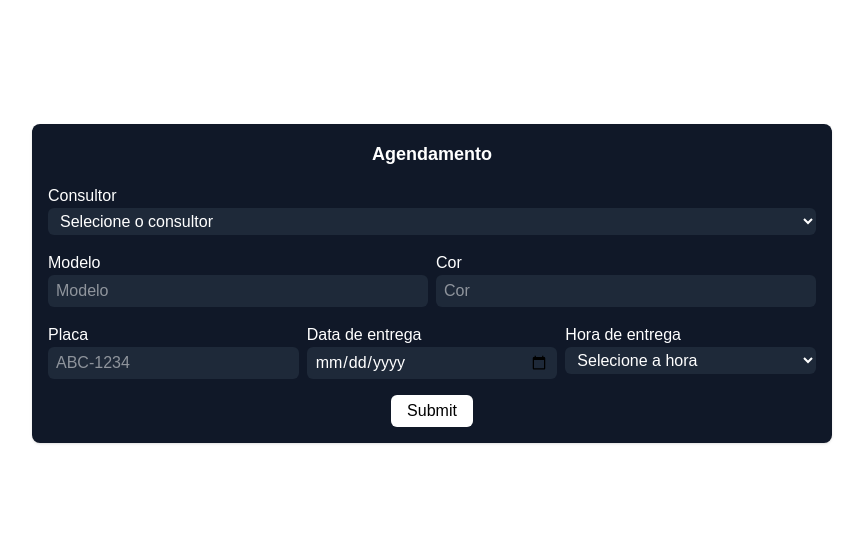
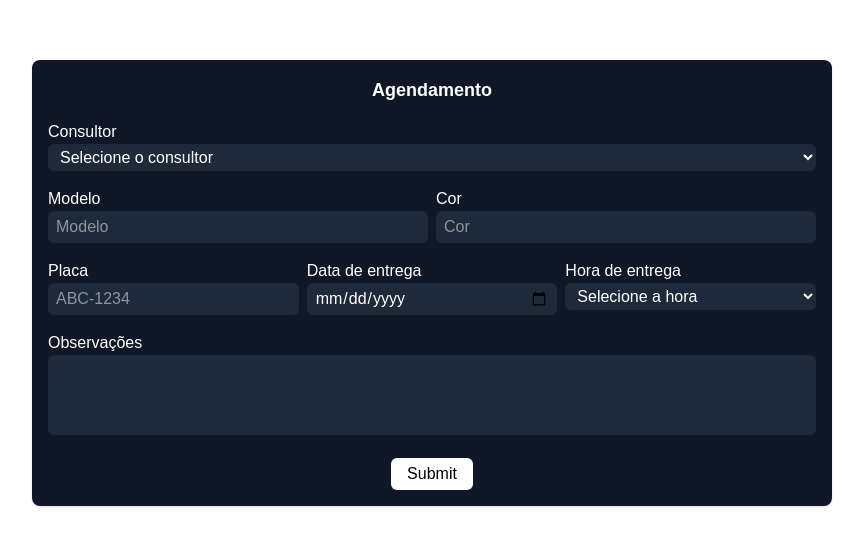
Before and after one commit to codariadev/hig-project, a Next.js app: page / in a window 1280 px wide. Shown: the part 125-670 px from the top of the page, without its empty margins (208-1071 px from the left). Built offline with nearby package versions, Linux system fonts and the light colour scheme.

Commit message:
Adição do campo de observações

```diff
--- a/app/api/agendamento/route.js
+++ b/app/api/agendamento/route.js
@@ -7,9 +7,9 @@ import { db } from "../../../firebase-env/firebaseConfig";
 export async function POST(request) {
 
   try {
-    const { consultor, modelo, cor, placa, dataEntrega, horaEntrega } = await request.json();
+    const { consultor, modelo, cor, placa, dataEntrega, horaEntrega, obs } = await request.json();
 
-    if (!consultor || !modelo || !cor || !placa || !dataEntrega || !horaEntrega) {
+    if (!consultor || !modelo || !cor || !placa || !dataEntrega || !horaEntrega || obs) {
       return Response.json(
         { error: "Todos os campos são obrigatórios" },
         { status: 400 }
@@ -34,6 +34,7 @@ export async function POST(request) {
       placa,
       dataEntrega,
       horaEntrega,
+      obs,
     };
     console.log("Agendamento recebido:", agendamentoData);
     await setDoc(doc(db, 'agendamentos', agendamentoId), agendamentoData);
@@ -50,6 +51,7 @@ export async function POST(request) {
 🔢 <b>Placa:</b> ${placa}
 📅 <b>Data de Entrega:</b> ${dataEntrega}
 🕐 <b>Hora de Entrega:</b> ${horaEntrega}
+✉️ <b>Observações:</b> ${obs}
 
 ID: <code>${agendamentoId}</code>
 `.trim();;
--- a/app/lib/email.js
+++ b/app/lib/email.js
@@ -31,6 +31,7 @@ export async function enviarEmailConfirmacao(consultor, agendamento) {
         <li><strong>Data de Entrega:</strong> ${agendamento.dataEntrega || 'N/I'}</li>
         <li><strong>Hora de Entrega:</strong> ${formatarHora(agendamento.horaEntrega)}</li>
         <li><strong>ID:</strong> ${agendamento.id}</li>
+        <li><strong>Observações:</strong> ${agendamento.obs || 'N/I'}</li>
       </ul>
 
       <p>Obrigado por usar nossos serviços!</p>
--- a/app/page.tsx
+++ b/app/page.tsx
@@ -16,10 +16,10 @@ export default function App() {
     placa: "",
     dataEntrega: "",
     horaEntrega: "",
+    obs: "",
   });
   const [loading, setLoading] = useState(false);
   const [message, setMessage] = useState("");
-
 
   useEffect(() => {
     fetch("/api/consultores")
@@ -57,6 +57,7 @@ export default function App() {
           placa: "",
           dataEntrega: "",
           horaEntrega: "",
+          obs: "",
         });
       } else {
         setMessage(`❌ Erro: ${data.error}`);
@@ -183,6 +184,20 @@ export default function App() {
             </div>
           </div>
 
+          {/* CORREÇÃO: Adicionado mt-4 e removido flex-1 da textarea */}
+          <div className="mt-4 flex-1">
+            <label className="text-white" htmlFor="obs">
+              Observações
+            </label>
+            <textarea
+              className="w-full bg-gray-800 rounded-md border-gray-700 text-white px-2 pt-2 pb-4 leading-none min-h-20 resize-none"
+              id="obs"
+              name="obs"
+              value={formData.obs}
+              onChange={handleChange}
+            />
+          </div>
+
           <div className="mt-4 flex justify-center">
             <button
               className="bg-white text-black rounded-md px-4 py-1 hover:bg-blue-500 hover:text-white transition-all duration-200 disabled:opacity-50"
```
